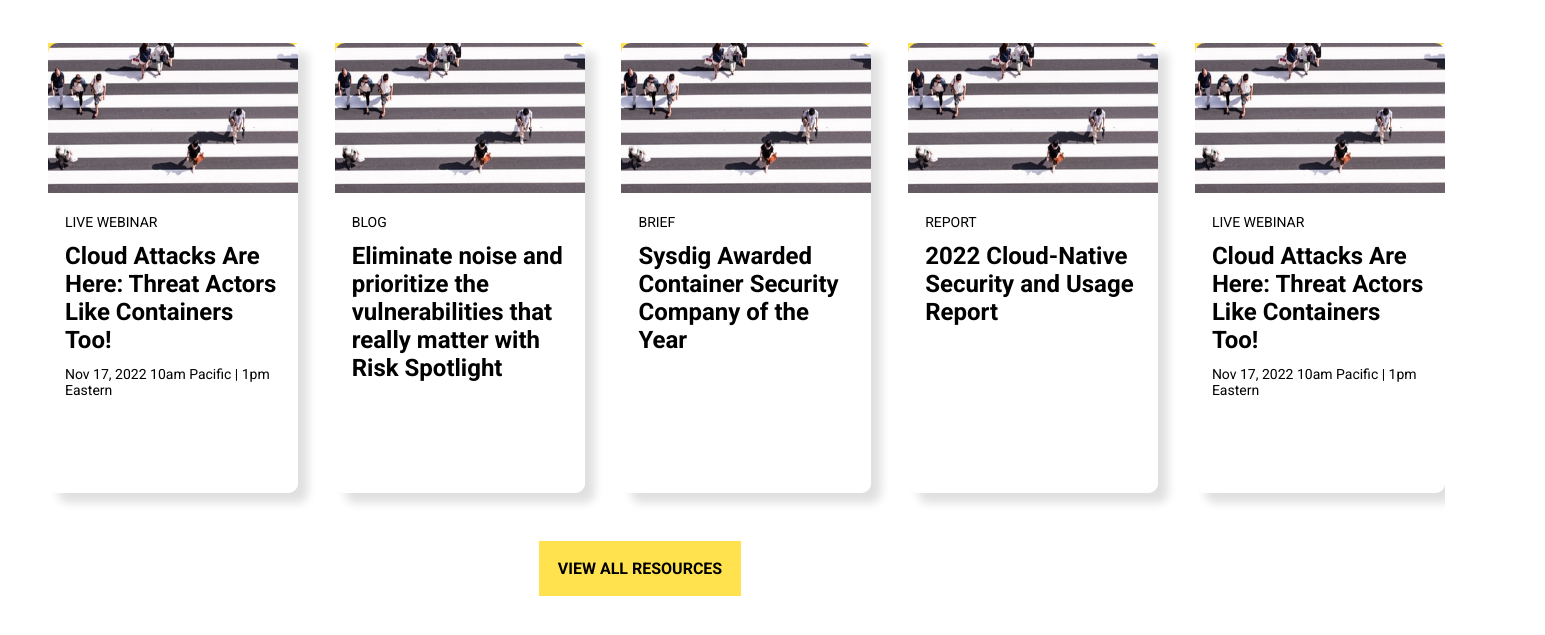
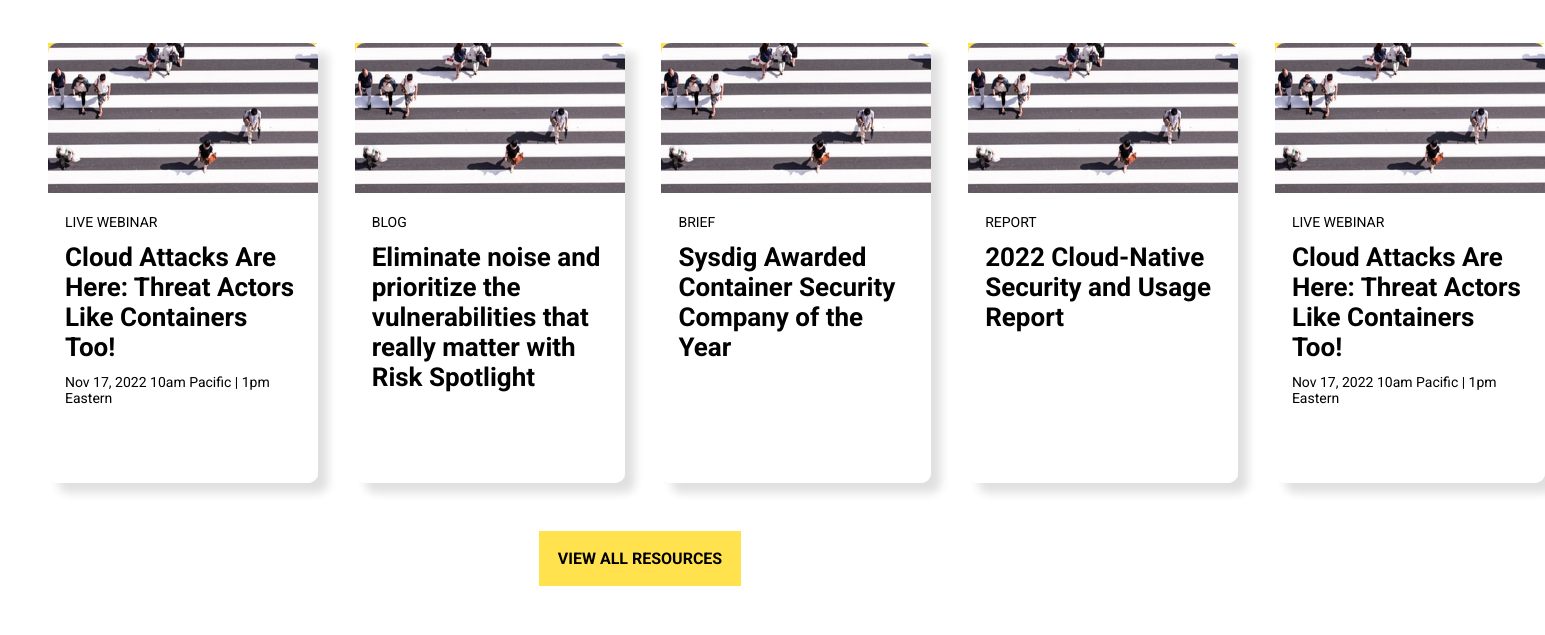
Before and after one commit to Heylin-Loaiza/practica-4, a plain HTML site: page index.html in a window 1280 px wide. Shown: the part 103-738 px from the top of the page, 1545 px wide, since content can reach past the window. Drawn offline with Linux system fonts and the light colour scheme.

Commit message:
fix(styles.css) fix size and medias

```diff
--- a/styles/styles.scss
+++ b/styles/styles.scss
@@ -18,7 +18,7 @@ p {
 }
 
 h2 {
-  font-size: 24px;
+  font-size: 26px;
   margin: 12px 0;
 }
 
@@ -42,8 +42,8 @@ a {
 
 .card-container {
   position: relative;
-  width: 250px;
-  height: 450px;
+  width: 270px;
+  height: 440px;
   border-radius: 0 0 10px 10px;
   box-shadow: 10px 10px 10px rgb(224, 224, 224);
   background: linear-gradient(to top left, white 50%, colors.$yellow 50%) bottom right;
@@ -66,7 +66,7 @@ a {
 }
 
 .card__img {
-  width: 250px;
+  width: 270px;
   height: 150px;
   border-radius: 10px 10px 0 0;
 }
@@ -107,24 +107,18 @@ a {
 
 @media (max-width: 820px) {
   .card {
-    display: flex;
-    justify-content: space-between;
     gap: 5%;
   }
 }
 
 @media (min-width: 820px) and (max-width: 1240px) {
   .card {
-    display: flex;
-    justify-content: space-between;
     gap: 3.5%;
   }
 }
 
 @media (min-width: 1240px) {
   .card {
-    display: flex;
-    justify-content: space-between;
     gap: 3%;
   }
 }
```
Also changed, not shown: styles/styles.css, 1 other file.
